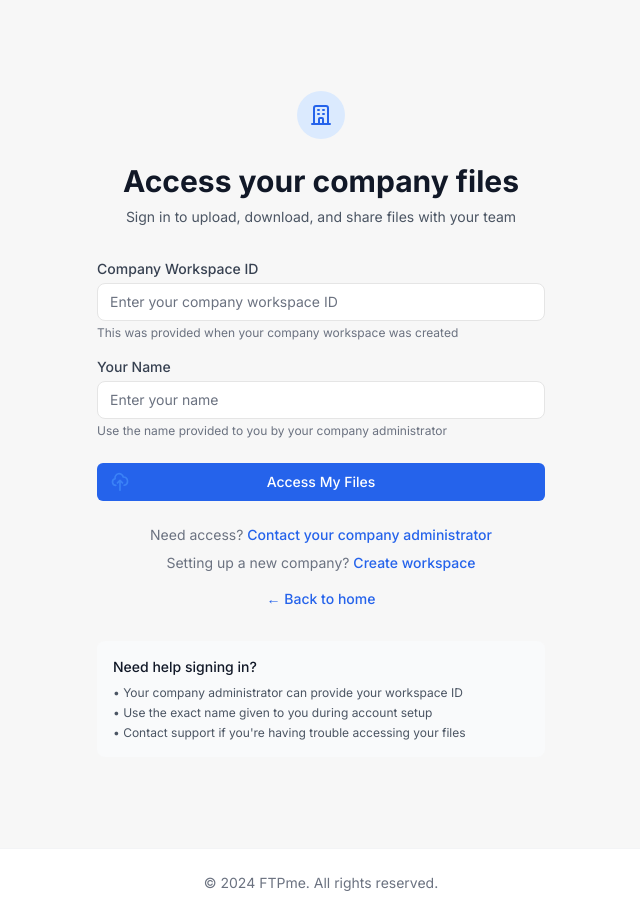
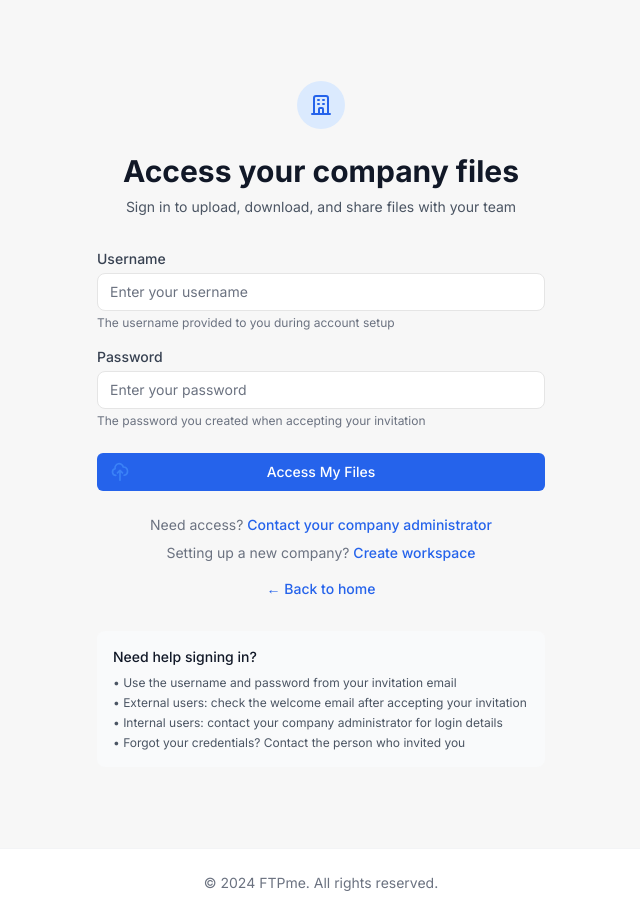
Before and after one commit to Fuse-Data-And-Analytics/ftpme, a Flask app: page /login in a window 1280 px wide. Shown: the part 65-982 px from the top of the page, without its empty margins (319-959 px from the left). Run offline with Flask 3, Linux system fonts and the light colour scheme; some libraries are stand-ins or nearby versions.

Commit message:
Implement unified login system with username/password authentication
- Replaced tenant_id/username login with username/password
- Added find_user_by_credentials function to search both internal and external users
- Updated login template for cleaner user experience
- Added password hashing for external users in invitation system
- Modified session management to include user_type and external user context
- Updated dashboard to show only accessible drops for external users
- Added access control for external users on files and settings
- External users now get welcome emails with login credentials
- Unified authentication flow for both internal and external users

```diff
--- a/app.py
+++ b/app.py
@@ -52,9 +52,75 @@ def get_user_from_session():
             'username': session['user_username'],
             'email': session.get('user_email', ''),
             'role': session.get('user_role', 'user'),
-            'sftp_username': session.get('user_sftp_username', '')
+            'user_type': session.get('user_type', 'internal'),
+            'sftp_username': session.get('user_sftp_username', ''),
+            'host_tenant_id': session.get('host_tenant_id', ''),
+            'company_name': session.get('company_name', ''),
+            'drops_access': session.get('drops_access', []),
+            'permissions': session.get('permissions', ['read'])
         }
     return None
+
+def find_user_by_credentials(username, password):
+    """Find user by username and password across both internal and external users"""
+    import hashlib
+    password_hash = hashlib.sha256(password.encode()).hexdigest()
+
+    try:
+        # First, search in main tenant table for internal users
+        response = dynamodb.scan(
+            TableName=os.environ['TENANT_TABLE_NAME'],
+            FilterExpression='username = :username AND NOT begins_with(user_id, :drop_prefix)',
+            ExpressionAttributeValues={
+                ':username': {'S': username},
+                ':drop_prefix': {'S': 'DROP#'}
+            }
+        )
+
+        # Check internal users (they don't have passwords stored yet - for now we'll allow them to login without password verification)
+        for item in response.get('Items', []):
+            # For internal users, we'll accept any password for now (since they don't have passwords stored)
+            # In a real system, you'd want to implement proper password handling for internal users too
+            return {
+                'tenant_id': item.get('tenant_id', {}).get('S', ''),
+                'username': item.get('username', {}).get('S', ''),
+                'email': item.get('email', {}).get('S', ''),
+                'role': item.get('role', {}).get('S', 'user'),
+                'user_type': 'internal',
+                'sftp_username': item.get('sftp_username', {}).get('S', '')
+            }
+
+        # If not found in internal users, search external users in FileExchangeUsers table
+        dynamodb_resource = boto3.resource('dynamodb')
+        users_table = dynamodb_resource.Table('FileExchangeUsers')
+
+        response = users_table.scan(
+            FilterExpression='username = :username AND user_type = :user_type',
+            ExpressionAttributeValues={
+                ':username': username,
+                ':user_type': 'external'
+            }
+        )
+
+        for item in response.get('Items', []):
+            if item.get('password_hash') == password_hash:
+                return {
+                    'tenant_id': item.get('tenant_id', ''),
+                    'username': item.get('username', ''),
+                    'email': item.get('email', ''),
+                    'role': item.get('role', 'user'),
+                    'user_type': 'external',
+                    'host_tenant_id': item.get('host_tenant_id', ''),
+                    'company_name': item.get('company_name', ''),
+                    'drops_access': item.get('drops_access', []),
+                    'permissions': item.get('permissions', ['read'])
+                }
+
+        return None
+
+    except Exception as e:
+        print(f"Error finding user: {e}")
+        return None
 
 def get_s3_path(tenant_id, path=''):
     """Get the full S3 path for a tenant"""
@@ -120,35 +186,34 @@ def index():
 @app.route('/login', methods=['GET', 'POST'])
 def login():
     if request.method == 'POST':
-        tenant_id = request.form['tenant_id'].strip()
         username = request.form['username'].strip()
+        password = request.form['password'].strip()
 
-        if not tenant_id or not username:
-            flash('Both Tenant ID and Username are required')
+        if not username or not password:
+            flash('Both username and password are required')
             return redirect(request.url)
 
         try:
-            # Look up user in DynamoDB
-            response = dynamodb.get_item(
-                TableName=os.environ['TENANT_TABLE_NAME'],
-                Key={
-                    'tenant_id': {'S': tenant_id},
-                    'user_id': {'S': username}
-                }
-            )
+            user_data = find_user_by_credentials(username, password)
 
-            if 'Item' not in response:
-                flash('Invalid tenant ID or username')
+            if not user_data:
+                flash('Invalid username or password')
                 return redirect(request.url)
 
-            user_data = response['Item']
+            # Store user info in session
+            session['user_tenant_id'] = user_data['tenant_id']
+            session['user_username'] = username
+            session['user_email'] = user_data['email']
+            session['user_role'] = user_data.get('role', 'user')
+            session['user_type'] = user_data.get('user_type', 'internal')
+            session['user_sftp_username'] = user_data.get('sftp_username', '')
 
-            # Store user info in session
-            session['user_tenant_id'] = tenant_id
-            session['user_username'] = username
-            session['user_email'] = user_data.get('email', {}).get('S', '')
-            session['user_role'] = user_data.get('role', {}).get('S', 'user')
-            session['user_sftp_username'] = user_data.get('sftp_username', {}).get('S', '')
+            # External users have additional context
+            if user_data.get('user_type') == 'external':
+                session['host_tenant_id'] = user_data.get('host_tenant_id', '')
+                session['company_name'] = user_data.get('company_name', '')
+                session['drops_access'] = user_data.get('drops_access', [])
+                session['permissions'] = user_data.get('permissions', ['read'])
 
             flash(f'Welcome back, {username}!')
             return redirect(url_for('drops_dashboard'))
@@ -382,11 +447,21 @@ def drops_dashboard():
         return redirect(url_for('login'))
 
     # Get real data from database and S3
-    drops = get_tenant_drops(user['tenant_id'])
+    if user['user_type'] == 'external':
+        # For external users, use the host tenant ID and filter to only their accessible drops
+        drops = get_tenant_drops(user['host_tenant_id'])
+        # Filter to only drops they have access to
+        accessible_drops = user.get('drops_access', [])
+        drops = [drop for drop in drops if drop['id'] in accessible_drops]
+    else:
+        # For internal users, show all drops in their tenant
+        drops = get_tenant_drops(user['tenant_id'])
 
     # Calculate file counts for each drop
     for drop in drops:
-        drop['files_count'] = get_drop_files_count(user['tenant_id'], drop['id'])
+        # Use the appropriate tenant ID for file counting
+        tenant_id_for_files = user['host_tenant_id'] if user['user_type'] == 'external' else user['tenant_id']
+        drop['files_count'] = get_drop_files_count(tenant_id_for_files, drop['id'])
         # Convert DynamoDB lists to Python lists for counting
         if isinstance(drop['internal_users'], list) and drop['internal_users'] and isinstance(drop['internal_users'][0], dict):
             drop['internal_users'] = [item.get('S', '') for item in drop['internal_users']]
@@ -400,9 +475,11 @@ def drops_dashboard():
 
     # Calculate dashboard statistics
     total_drops = len(drops)
-    total_collaborators = get_tenant_users_count(user['tenant_id'])
-    total_files = get_tenant_files_count(user['tenant_id'])
-    recent_activity = get_recent_activity_count(user['tenant_id'])
+    # Use the appropriate tenant ID for statistics
+    stats_tenant_id = user['host_tenant_id'] if user['user_type'] == 'external' else user['tenant_id']
+    total_collaborators = get_tenant_users_count(stats_tenant_id)
+    total_files = get_tenant_files_count(stats_tenant_id) if user['user_type'] == 'internal' else sum(drop['files_count'] for drop in drops)
+    recent_activity = get_recent_activity_count(stats_tenant_id)
 
     # Add unique collaborator count from all drops
     all_collaborators = set()
@@ -542,8 +619,16 @@ def drop_files(drop_id):
     if not user:
         return redirect(url_for('login'))
 
+    # Use the appropriate tenant ID for drop lookup
+    lookup_tenant_id = user['host_tenant_id'] if user['user_type'] == 'external' else user['tenant_id']
+
+    # Check if external user has access to this drop
+    if user['user_type'] == 'external' and drop_id not in user.get('drops_access', []):
+        flash('You do not have access to this drop')
+        return redirect(url_for('drops_dashboard'))
+
     # Get real drop data from database
-    drop = get_drop_by_id(user['tenant_id'], drop_id)
+    drop = get_drop_by_id(lookup_tenant_id, drop_id)
     if not drop:
         # Fallback for backwards compatibility
         drop = {
@@ -554,7 +639,7 @@ def drop_files(drop_id):
     # This would load the specific drop and its files
     # For now, redirect to the existing file manager with a drop context
     current_path = request.args.get('path', f'drops/{drop_id}')
-    files = list_s3_files(user['tenant_id'], current_path)
+    files = list_s3_files(lookup_tenant_id, current_path)
 
     # Build breadcrumb navigation
     breadcrumbs = [
@@ -582,8 +667,21 @@ def drop_settings(drop_id):
     if not user:
         return redirect(url_for('login'))
 
+    # Use the appropriate tenant ID for drop lookup
+    lookup_tenant_id = user['host_tenant_id'] if user['user_type'] == 'external' else user['tenant_id']
+
+    # Check if external user has access to this drop
+    if user['user_type'] == 'external' and drop_id not in user.get('drops_access', []):
+        flash('You do not have access to this drop')
+        return redirect(url_for('drops_dashboard'))
+
+    # External users cannot access settings
+    if user['user_type'] == 'external':
+        flash('External users cannot access drop settings')
+        return redirect(url_for('drop_files', drop_id=drop_id))
+
     # Get real drop data from database
-    drop = get_drop_by_id(user['tenant_id'], drop_id)
+    drop = get_drop_by_id(lookup_tenant_id, drop_id)
     if not drop:
         # Fallback for backwards compatibility
         drop = {
--- a/templates/login.html
+++ b/templates/login.html
@@ -22,30 +22,30 @@
         <form class="mt-8 space-y-6" method="POST">
             <div class="space-y-4">
                 <div>
-                    <label for="tenant_id" class="block text-sm font-medium text-gray-700">
-                        Company Workspace ID
+                    <label for="username" class="block text-sm font-medium text-gray-700">
+                        Username
                     </label>
                     <div class="mt-1">
-                        <input id="tenant_id" name="tenant_id" type="text" required
+                        <input id="username" name="username" type="text" required
                                class="input-field appearance-none relative block w-full px-3 py-2 placeholder-gray-500 text-gray-900 focus:outline-none focus:ring-blue-500 focus:border-blue-500 focus:z-10 sm:text-sm"
-                               placeholder="Enter your company workspace ID">
+                               placeholder="Enter your username">
                     </div>
                     <p class="mt-1 text-xs text-gray-500">
-                        This was provided when your company workspace was created
+                        The username provided to you during account setup
                     </p>
                 </div>
 
                 <div>
-                    <label for="username" class="block text-sm font-medium text-gray-700">
-                        Your Name
+                    <label for="password" class="block text-sm font-medium text-gray-700">
+                        Password
                     </label>
                     <div class="mt-1">
-                        <input id="username" name="username" type="text" required
+                        <input id="password" name="password" type="password" required
                                class="input-field appearance-none relative block w-full px-3 py-2 placeholder-gray-500 text-gray-900 focus:outline-none focus:ring-blue-500 focus:border-blue-500 focus:z-10 sm:text-sm"
-                               placeholder="Enter your name">
+                               placeholder="Enter your password">
                     </div>
                     <p class="mt-1 text-xs text-gray-500">
-                        Use the name provided to you by your company administrator
+                        The password you created when accepting your invitation
                     </p>
                 </div>
             </div>
@@ -87,9 +87,10 @@
         <div class="mt-6 p-4 bg-gray-50 rounded-lg">
             <h3 class="text-sm font-medium text-gray-900 mb-2">Need help signing in?</h3>
             <ul class="text-xs text-gray-600 space-y-1">
-                <li>• Your company administrator can provide your workspace ID</li>
-                <li>• Use the exact name given to you during account setup</li>
-                <li>• Contact support if you're having trouble accessing your files</li>
+                <li>• Use the username and password from your invitation email</li>
+                <li>• External users: check the welcome email after accepting your invitation</li>
+                <li>• Internal users: contact your company administrator for login details</li>
+                <li>• Forgot your credentials? Contact the person who invited you</li>
             </ul>
         </div>
     </div>
```
Also changed, not shown: invitation_system.py (+69 -0 lines).
